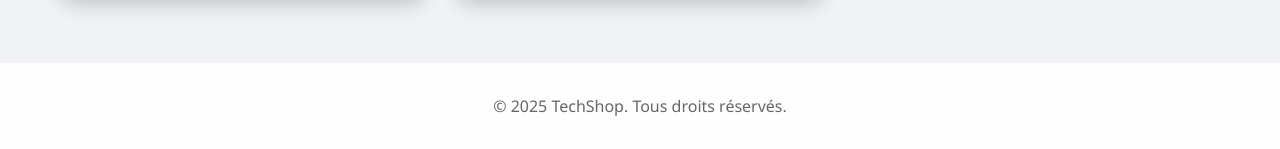
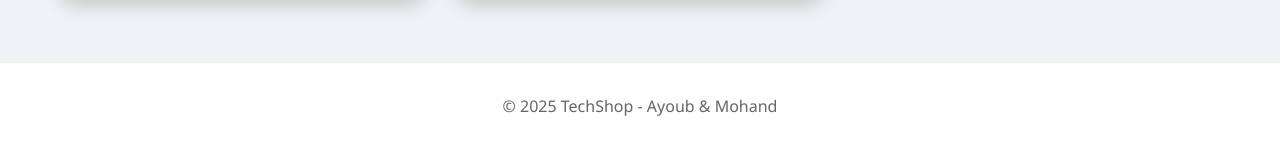
Before and after one commit to Ay-Ad/nsi-projet, a PHP site: page / in a window 1280 px wide. Shown: the part 1897-2046 px from the top of the page. Run offline with PHP 8.4, Linux system fonts and the light colour scheme; data comes from the database, SQL or seed files in the repository.

Commit message:
Footer modif

```diff
--- a/index.php
+++ b/index.php
@@ -84,7 +84,7 @@ $cartCount = array_sum(getCartItems());
     <!-- Footer -->
     <footer class="footer">
         <div class="container">
-            <p>&copy; 2025 TechShop. Tous droits réservés.</p>
+            <p>&copy; 2025 TechShop - Ayoub & Mohand</p>
         </div>
     </footer>
 
```
